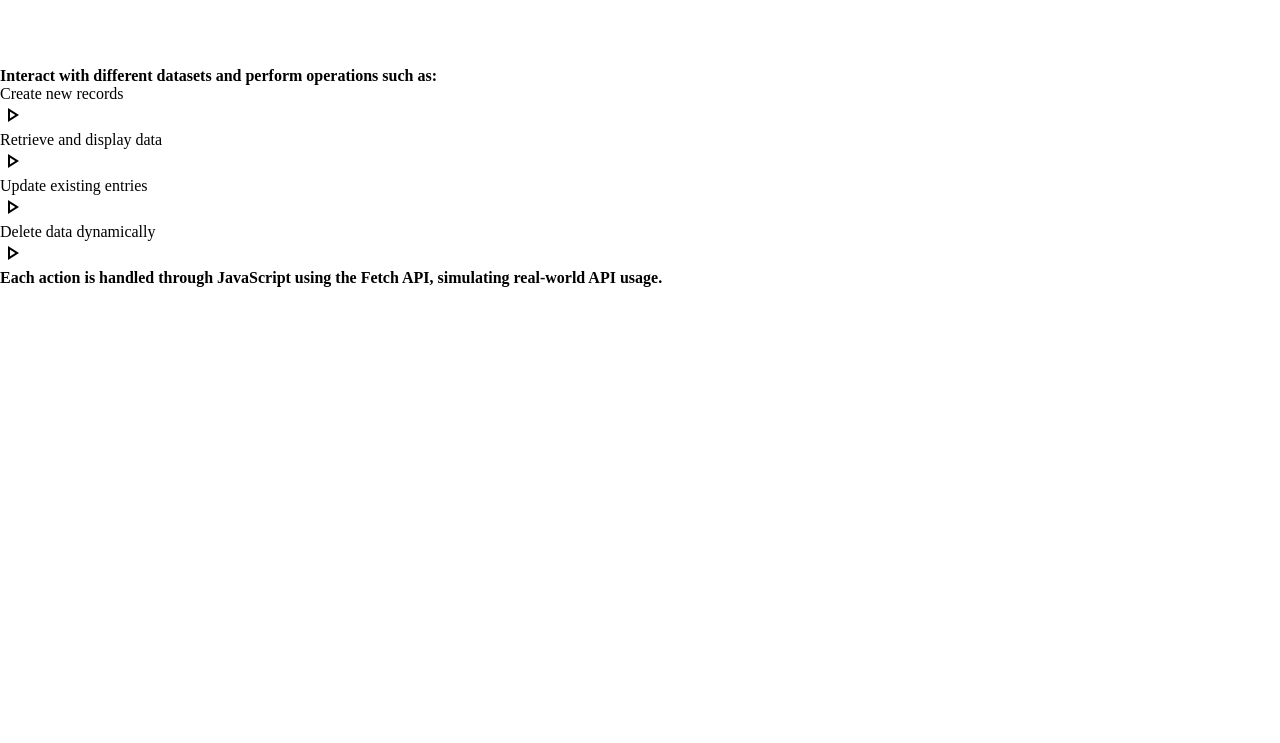
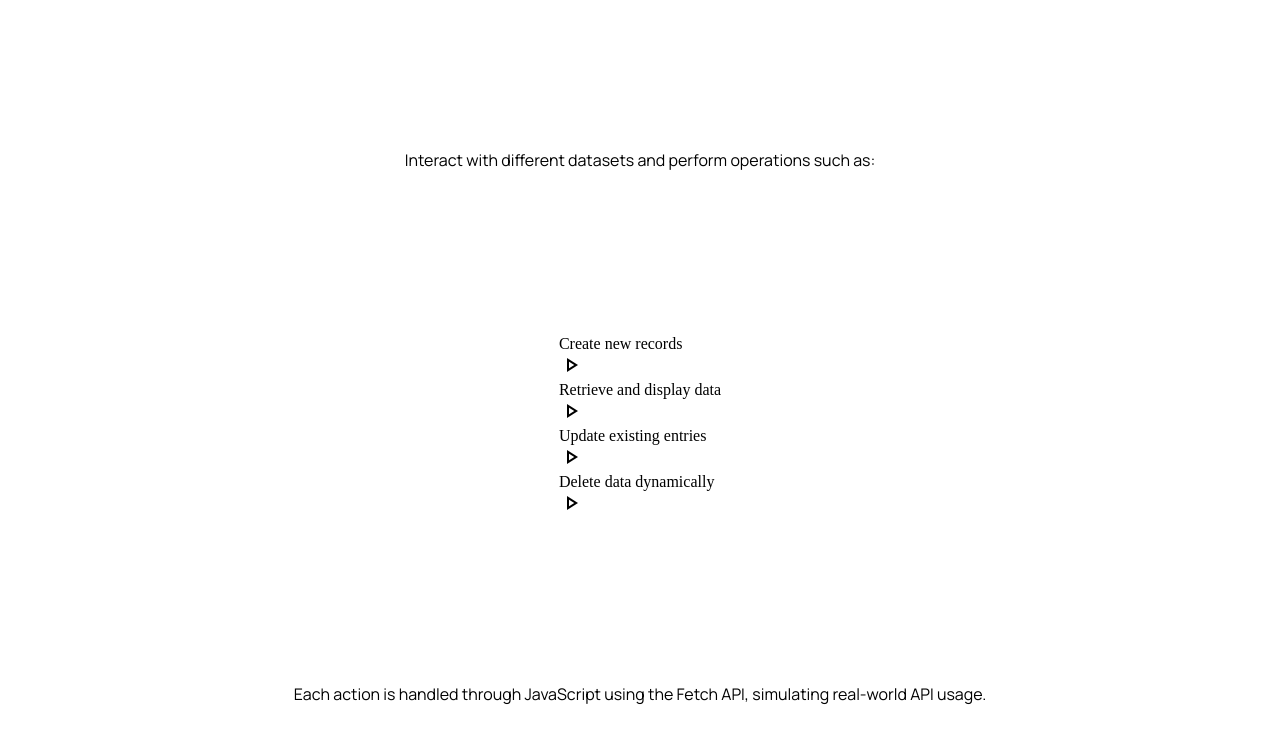
Before and after one commit to vnx-cor/node.js-projects, a website built with Vite: page fetch-api/index.html in a window 1280 px wide. Shown: the part 1453-2196 px from the top of the page. Before the commit the page ends 1740 px from the top, so only its background shows below. Built offline with nearby package versions, Linux system fonts and the light colour scheme.

Commit message:
feat: add styles for features section
Introduce styling for the features section, including layout and typography.
Also update stylesheet index to include the new section for better organization.

```diff
--- a/fetch-api/styles.css
+++ b/fetch-api/styles.css
@@ -8,6 +8,7 @@
       4.1 Navigation Bar
       4.2 Hero Section
       4.3 About Section
+      4.4 Features Section
    5. Components
       5.1 Button
    =====================================================
@@ -210,6 +211,22 @@ body { overflow-x: hidden; }
 }
 .about__button:hover::after { width: 78%; }
 
+/* 4.4 FEATURES SECTION */
+.features {
+    display: flex;
+    flex-direction: column;
+    align-items: center;
+    justify-content: space-around;
+    width: 100%;
+    height: 90vh;
+}
+
+.features__text {
+    font-family: var(--font-body);
+    font-size: 1rem;
+    font-weight: 400;
+}
+
 /* =====================================================
    5. COMPONENTS
    ===================================================== */
```
